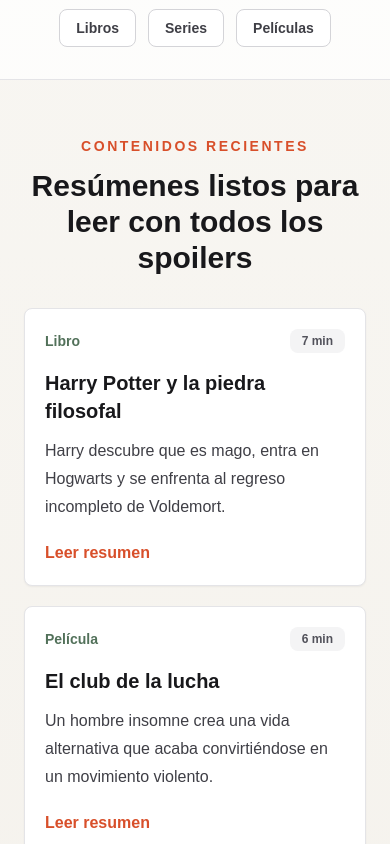
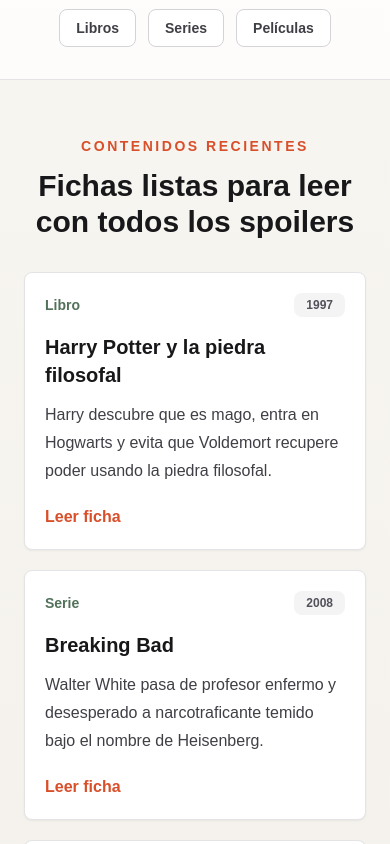
Before and after one commit to jeraccoon/spoilering, a Next.js app: page / in a window 390 px wide. Shown: the part 1156-2000 px from the top of the page. Built offline with nearby package versions, Linux system fonts and the light colour scheme; no server answers.

Commit message:
Sistema dinámico de contenidos por slug

```diff
--- a/src/app/page.tsx
+++ b/src/app/page.tsx
@@ -1,8 +1,7 @@
 import Link from "next/link";
-import { contents } from "@/data/contents";
+import { contents, getContentTypeLabel } from "@/data/contents";
 
 const categories = ["Libros", "Series", "Películas"];
-const recentWorks = contents.slice(0, 4);
 
 export default function Home() {
   return (
@@ -66,7 +65,7 @@
             id="search"
             name="search"
             type="search"
-            placeholder="Busca Harry Potter, Dune, Dark, El padrino..."
+            placeholder="Busca Harry Potter, Breaking Bad, El club de la lucha..."
             className="min-h-12 flex-1 rounded-lg border border-transparent bg-zinc-50 px-4 text-base text-ink outline-none transition focus:border-ember focus:bg-white focus:ring-4 focus:ring-ember/15"
           />
           <button
@@ -105,29 +104,31 @@
             Contenidos recientes
           </p>
           <h2 className="mt-3 text-3xl font-bold text-ink">
-            Resúmenes listos para leer con todos los spoilers
+            Fichas listas para leer con todos los spoilers
           </h2>
         </div>
 
-        <div className="grid gap-5 md:grid-cols-2">
-          {recentWorks.map((work) => (
+        <div className="grid gap-5 md:grid-cols-3">
+          {contents.map((content) => (
             <article
               className="rounded-lg border border-zinc-200 bg-white p-5 shadow-sm transition hover:-translate-y-1 hover:shadow-md"
-              key={work.slug}
+              key={content.slug}
             >
               <div className="flex items-center justify-between gap-4">
-                <p className="text-sm font-semibold text-moss">{work.type}</p>
+                <p className="text-sm font-semibold text-moss">
+                  {getContentTypeLabel(content.type)}
+                </p>
                 <p className="rounded-lg bg-zinc-100 px-3 py-1 text-xs font-semibold text-zinc-600">
-                  {work.readTime}
+                  {content.year}
                 </p>
               </div>
-              <h3 className="mt-4 text-xl font-bold text-ink">{work.title}</h3>
-              <p className="mt-3 leading-7 text-zinc-700">{work.description}</p>
+              <h3 className="mt-4 text-xl font-bold text-ink">{content.title}</h3>
+              <p className="mt-3 leading-7 text-zinc-700">{content.shortSummary}</p>
               <Link
                 className="mt-5 inline-flex font-semibold text-ember transition hover:text-ink"
-                href={`/contenido/${work.slug}`}
+                href={`/contenido/${content.slug}`}
               >
-                Leer resumen
+                Leer ficha
               </Link>
             </article>
           ))}
--- a/src/data/contents.ts
+++ b/src/data/contents.ts
@@ -1,144 +1,110 @@
-export type ContentSection = {
+export type ContentType = "libro" | "serie" | "pelicula";
+
+export type LongSummarySection = {
   title: string;
   paragraphs: string[];
 };
 
 export type SpoileringContent = {
+  title: string;
   slug: string;
-  title: string;
-  type: string;
+  type: ContentType;
   year: string;
-  readTime: string;
-  description: string;
-  sections: ContentSection[];
+  shortSummary: string;
+  longSummary: LongSummarySection[];
 };
 
 export const contents: SpoileringContent[] = [
   {
+    title: "Harry Potter y la piedra filosofal",
     slug: "harry-potter-piedra-filosofal",
-    title: "Harry Potter y la piedra filosofal",
-    type: "Libro",
+    type: "libro",
     year: "1997",
-    readTime: "7 min",
-    description:
-      "Harry descubre que es mago, entra en Hogwarts y se enfrenta al regreso incompleto de Voldemort.",
-    sections: [
+    shortSummary:
+      "Harry descubre que es mago, entra en Hogwarts y evita que Voldemort recupere poder usando la piedra filosofal.",
+    longSummary: [
       {
         title: "Inicio",
         paragraphs: [
           "Harry Potter vive con sus tíos, los Dursley, que lo tratan como una molestia y le ocultan la verdad sobre sus padres. Poco antes de cumplir once años empieza a recibir cartas misteriosas, aunque sus tíos intentan impedir que las lea.",
-          "Hagrid aparece para revelarle que Harry es un mago y que sus padres fueron asesinados por Lord Voldemort, un mago oscuro que perdió su poder al intentar matar también a Harry cuando era un bebé. Harry entra en el mundo mágico, compra sus materiales y viaja a Hogwarts.",
+          "Hagrid aparece para revelarle que Harry es un mago y que sus padres fueron asesinados por Lord Voldemort. Harry entra en el mundo mágico, compra sus materiales en el Callejón Diagon y viaja a Hogwarts, donde conoce a Ron Weasley y Hermione Granger.",
         ],
       },
       {
         title: "Desarrollo",
         paragraphs: [
-          "En Hogwarts, Harry conoce a Ron Weasley y Hermione Granger, entra en Gryffindor y descubre que tiene talento para el quidditch. También aprende que en el castillo hay algo muy valioso protegido por varios profesores: la piedra filosofal.",
-          "Harry, Ron y Hermione sospechan que Snape quiere robar la piedra para ayudar a Voldemort. Mientras investigan, descubren que está custodiada por Fluffy, un perro de tres cabezas, y por una serie de pruebas mágicas.",
+          "En Hogwarts, Harry entra en Gryffindor, descubre su talento para el quidditch y empieza a sospechar que algo peligroso está escondido dentro del castillo. Ese objeto es la piedra filosofal, capaz de producir el elixir de la vida.",
+          "Harry, Ron y Hermione creen que Snape quiere robar la piedra para ayudar a Voldemort. El trío investiga, descubre a Fluffy, el perro de tres cabezas, y entiende que la piedra está protegida por varias pruebas mágicas.",
         ],
       },
       {
         title: "Final",
         paragraphs: [
-          "Harry, Ron y Hermione atraviesan las pruebas. Ron se sacrifica en una partida de ajedrez mágico para que Harry y Hermione sigan adelante, y Hermione resuelve un acertijo de pociones. Harry continúa solo hasta la última sala.",
-          "Allí descubre que el verdadero enemigo no era Snape, sino Quirrell. Voldemort vive de forma débil unido a él. La piedra aparece en el bolsillo de Harry porque no desea usarla para sí mismo.",
-          "Quirrell no puede tocar a Harry sin quemarse por la protección que dejó su madre al sacrificarse. Quirrell muere, Voldemort huye sin cuerpo y Dumbledore decide destruir la piedra. Gryffindor gana la Copa de las Casas al final del curso.",
+          "Harry, Ron y Hermione atraviesan las pruebas. Ron se sacrifica en una partida de ajedrez mágico para que los demás sigan, Hermione resuelve un acertijo de pociones y Harry llega solo a la sala final.",
+          "Allí descubre que el verdadero enemigo es Quirrell. Voldemort vive unido a él, oculto bajo su turbante. La piedra aparece en el bolsillo de Harry porque no desea usarla, solo protegerla.",
+          "Quirrell no puede tocar a Harry sin quemarse por la protección que dejó su madre al sacrificarse. Quirrell muere, Voldemort huye sin cuerpo y Dumbledore destruye la piedra. Al final, Gryffindor gana la Copa de las Casas.",
         ],
       },
     ],
   },
   {
-    slug: "el-club-de-la-lucha",
-    title: "El club de la lucha",
-    type: "Película",
-    year: "1999",
-    readTime: "6 min",
-    description:
-      "Un hombre insomne crea una vida alternativa que acaba convirtiéndose en un movimiento violento.",
-    sections: [
+    title: "Breaking Bad",
+    slug: "breaking-bad",
+    type: "serie",
+    year: "2008",
+    shortSummary:
+      "Walter White pasa de profesor enfermo y desesperado a narcotraficante temido bajo el nombre de Heisenberg.",
+    longSummary: [
       {
         title: "Inicio",
         paragraphs: [
-          "El narrador vive atrapado en una rutina vacía, con insomnio y una obsesión por comprar cosas. Para sentir algo, empieza a asistir a grupos de apoyo de enfermedades que no padece.",
-          "Conoce a Marla Singer, que también finge en esos grupos, y más tarde a Tyler Durden, un vendedor de jabón carismático y radical que desprecia la vida cómoda y consumista.",
+          "Walter White es un profesor de química con una vida frustrante. Tras recibir un diagnóstico de cáncer de pulmón, decide fabricar metanfetamina para dejar dinero a su familia antes de morir.",
+          "Se asocia con Jesse Pinkman, un antiguo alumno que conoce el mercado de la droga. Al principio Walter justifica todo como una decisión práctica, pero pronto descubre que el poder y el riesgo le atraen.",
+        ],
+      },
+      {
+        title: "Desarrollo",
+        paragraphs: [
+          "Walter adopta la identidad de Heisenberg y toma decisiones cada vez más violentas para proteger su negocio. Manipula a Jesse, miente a su familia y se enfrenta a criminales más peligrosos.",
+          "Su cuñado Hank, agente de la DEA, empieza a acercarse a la verdad. Mientras tanto, Walter deja de actuar por necesidad económica y empieza a actuar por orgullo, control y ambición.",
+        ],
+      },
+      {
+        title: "Final",
+        paragraphs: [
+          "Hank descubre que Walter es Heisenberg y acaba asesinado por una banda neonazi que roba gran parte del dinero. Walter huye, pero vuelve para cerrar sus cuentas pendientes.",
+          "En el final, Walter libera a Jesse, mata a los neonazis con una ametralladora escondida y muere herido en el laboratorio. Antes admite que no lo hizo solo por su familia: lo hizo porque le gustaba y era bueno en ello.",
+        ],
+      },
+    ],
+  },
+  {
+    title: "El club de la lucha",
+    slug: "el-club-de-la-lucha",
+    type: "pelicula",
+    year: "1999",
+    shortSummary:
+      "Un hombre insomne crea una personalidad alternativa que convierte su vacío vital en una revolución violenta.",
+    longSummary: [
+      {
+        title: "Inicio",
+        paragraphs: [
+          "El narrador vive atrapado en una rutina vacía, con insomnio y una obsesión por comprar muebles y objetos. Para sentir algo, empieza a asistir a grupos de apoyo de enfermedades que no padece.",
+          "Conoce a Marla Singer, que también finge en esos grupos, y después a Tyler Durden, un vendedor de jabón carismático que desprecia el consumo, la comodidad y la vida domesticada.",
         ],
       },
       {
         title: "Desarrollo",
         paragraphs: [
           "El narrador y Tyler empiezan a pelear por placer y fundan el club de la lucha, un espacio secreto donde hombres frustrados descargan rabia. El club crece y se transforma en el Proyecto Mayhem.",
-          "Tyler gana cada vez más control, recluta seguidores y prepara ataques contra símbolos financieros. El narrador empieza a perder memoria y descubre que la situación se le ha ido de las manos.",
+          "Tyler gana seguidores, organiza ataques contra símbolos financieros y parece actuar con una libertad absoluta. El narrador empieza a perder memoria y descubre que la situación se le ha ido completamente de las manos.",
         ],
       },
       {
         title: "Final",
         paragraphs: [
-          "El giro principal es que Tyler no existe como persona independiente: es una personalidad creada por el narrador. Todo lo que Tyler ha hecho, lo ha hecho realmente él.",
-          "El narrador intenta detener el plan, se dispara a sí mismo para romper el control de Tyler y sobrevive. Al final, los edificios explotan mientras él y Marla observan cómo el proyecto de Tyler se cumple parcialmente.",
-        ],
-      },
-    ],
-  },
-  {
-    slug: "breaking-bad",
-    title: "Breaking Bad",
-    type: "Serie",
-    year: "2008",
-    readTime: "12 min",
-    description:
-      "Walter White pasa de profesor desesperado a criminal temido bajo el nombre de Heisenberg.",
-    sections: [
-      {
-        title: "Inicio",
-        paragraphs: [
-          "Walter White es un profesor de química con una vida gris. Cuando le diagnostican cáncer de pulmón, decide fabricar metanfetamina para dejar dinero a su familia.",
-          "Se asocia con Jesse Pinkman, un antiguo alumno, y juntos entran en un mundo criminal que Walter cree poder controlar gracias a su inteligencia.",
-        ],
-      },
-      {
-        title: "Desarrollo",
-        paragraphs: [
-          "Walter va tomando decisiones cada vez más violentas para proteger su negocio y su ego. Se enfrenta a traficantes, manipula a Jesse y construye la identidad de Heisenberg.",
-          "Su familia se rompe, Hank empieza a acercarse a la verdad y Walter deja de actuar solo por necesidad. La ambición y el orgullo se convierten en el centro de todo.",
-        ],
-      },
-      {
-        title: "Final",
-        paragraphs: [
-          "Hank descubre que Walter es Heisenberg y acaba asesinado por una banda neonazi que también roba gran parte del dinero. Walter huye, pero vuelve para cerrar sus cuentas pendientes.",
-          "En el final, libera a Jesse, mata a los neonazis con una ametralladora escondida y muere herido en el laboratorio. Antes admite que no lo hizo solo por su familia: lo hizo porque le gustaba y era bueno en ello.",
-        ],
-      },
-    ],
-  },
-  {
-    slug: "dune",
-    title: "Dune",
-    type: "Libro y película",
-    year: "1965",
-    readTime: "8 min",
-    description:
-      "Paul Atreides sobrevive a una traición imperial y se convierte en líder mesiánico en Arrakis.",
-    sections: [
-      {
-        title: "Inicio",
-        paragraphs: [
-          "La Casa Atreides recibe el control de Arrakis, el planeta desértico donde se produce la especia, la sustancia más valiosa del universo. La decisión parece un honor, pero es una trampa política.",
-          "El duque Leto intenta gobernar con justicia, mientras Paul Atreides empieza a tener visiones relacionadas con los Fremen y con un futuro marcado por la guerra religiosa.",
-        ],
-      },
-      {
-        title: "Desarrollo",
-        paragraphs: [
-          "Los Harkonnen atacan Arrakis con apoyo secreto del emperador. Leto muere, la Casa Atreides cae y Paul huye al desierto con su madre, Jessica.",
-          "Paul y Jessica son acogidos por los Fremen. Paul adopta el nombre Muad'Dib, demuestra capacidades políticas y religiosas, y empieza a convertirse en una figura mesiánica que él mismo teme.",
-        ],
-      },
-      {
-        title: "Final",
-        paragraphs: [
-          "Paul lidera a los Fremen contra los Harkonnen y el emperador. Usa su control sobre Arrakis y la especia para forzar una victoria política total.",
-          "Al final, Paul derrota a sus enemigos y toma el poder mediante un matrimonio estratégico con la princesa Irulan. Gana, pero también abre la puerta a la guerra santa que veía en sus visiones.",
+          "El gran giro es que Tyler no existe como persona independiente: es una personalidad creada por el narrador. Todo lo que Tyler ha hecho, lo ha hecho realmente él.",
+          "El narrador intenta detener el plan, se dispara a sí mismo para romper el control de Tyler y sobrevive. Al final, varios edificios explotan mientras él y Marla observan cómo el proyecto se cumple parcialmente.",
         ],
       },
     ],
@@ -148,3 +114,13 @@
 export function getContentBySlug(slug: string) {
   return contents.find((content) => content.slug === slug);
 }
+
+export function getContentTypeLabel(type: ContentType) {
+  const labels: Record<ContentType, string> = {
+    libro: "Libro",
+    serie: "Serie",
+    pelicula: "Película",
+  };
+
+  return labels[type];
+}
```
Also changed, not shown: src/app/contenido/[slug]/page.tsx (+9 -5 lines).
